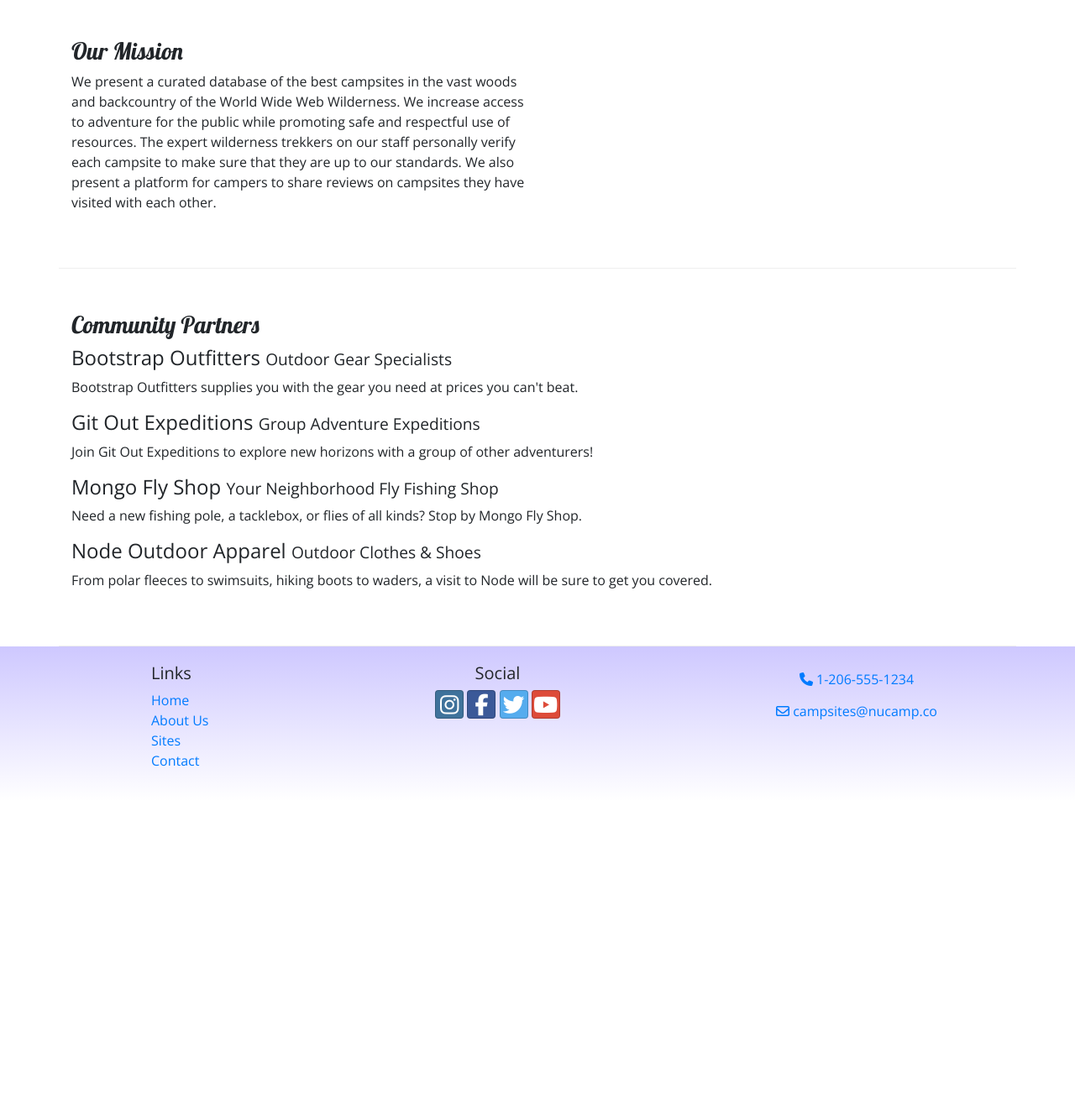
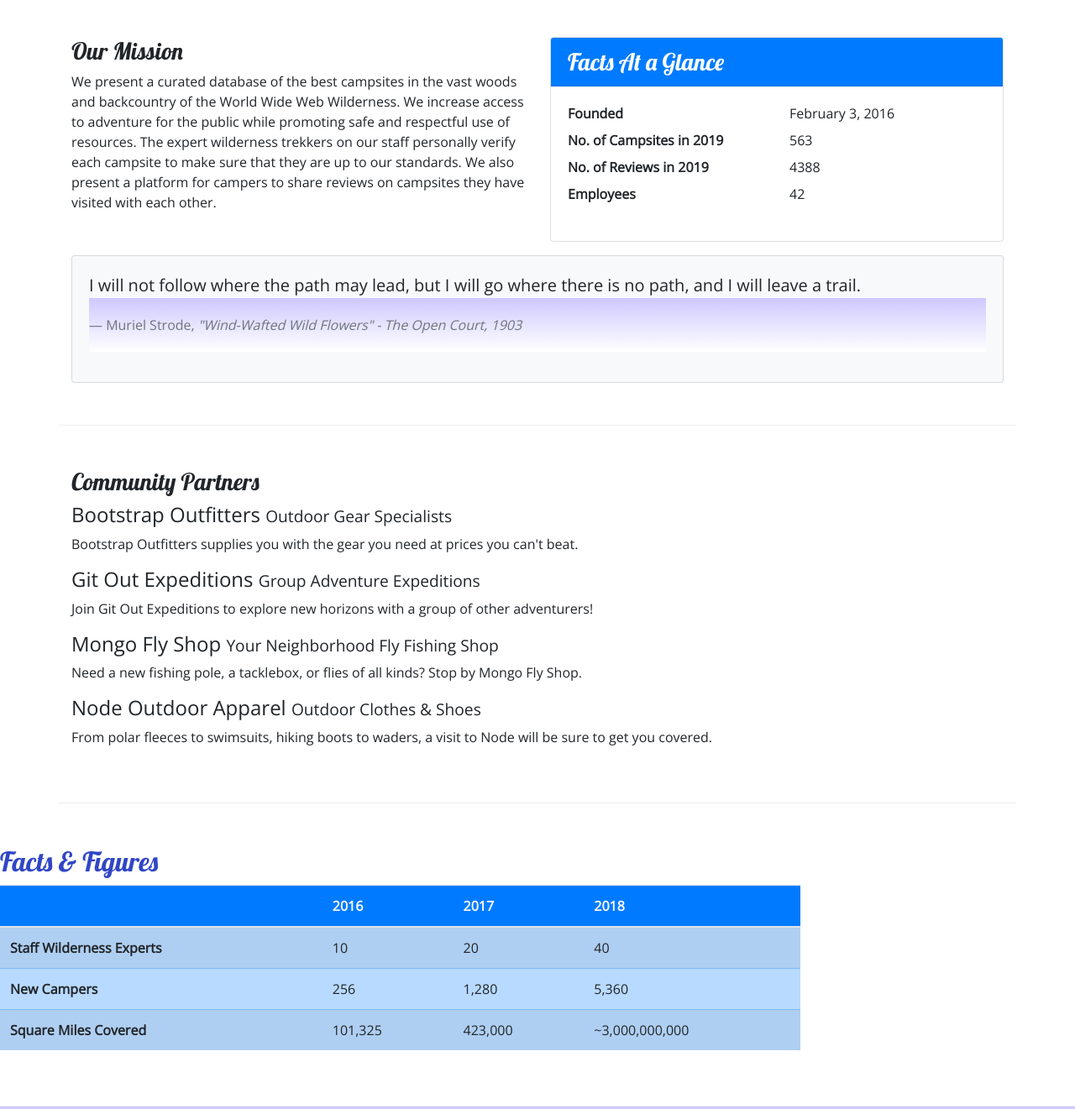
Before and after one commit to robbybates/Bootstrap-Project-Setup, a website: page aboutus.html in a window 1280 px wide. Shown: the part 360-1681 px from the top of the page at 84% size. Before the commit the page ends 1314 px from the top, so only its background shows below. Drawn offline with nearby package versions, Linux system fonts and the light colour scheme.

Commit message:
tables and such

```diff
--- a/aboutus.html
+++ b/aboutus.html
@@ -64,7 +64,36 @@
         <div class="row row-content">
             <div class="col-sm-6">
                 <h3>Our Mission</h3>
-                <p>We present a curated database of the best campsites in the vast woods and backcountry of the World Wide Web Wilderness. We increase access to adventure for the public while promoting safe and respectful use of resources. The expert wilderness trekkers on our staff personally verify each campsite to make sure that they are up to our standards. We also present a platform for campers to share reviews on campsites they have visited with each other.</p>
+                <p>We present a curated database of the best campsites in the vast woods and backcountry of the World Wide Web Wilderness. We increase access to adventure for the public while promoting safe and respectful use of resources. The expert wilderness trekkers on our staff personally verify each campsite to make sure that they are up to our standards. We also present a platform for campers to share reviews on campsites they have visited with  each other.</p>
+            </div>
+            <div class="col-sm-6">
+                <div class="card">
+                    <h3 class="card-header bg-primary text-white">Facts At a Glance</h3>
+                    <div class="card-body">
+                        <dl class="row">
+                            <dt class="col-6">Founded</dt>
+                            <dd class="col-6">February 3, 2016</dd>
+                            <dt class="col-6">No. of Campsites in 2019</dt>
+                            <dd class="col-6">563</dd>
+                            <dt class="col-6">No. of Reviews in 2019</dt>
+                            <dd class="col-6">4388</dd>
+                            <dt class="col-6">Employees</dt>
+                            <dd class="col-6">42</dd>
+                        </dl>
+                    </div>
+                </div>
+            </div>
+            <div class="col">
+                <div class="card bg-light mt-3">
+                    <blockquote class="blockquote card-body">
+                        <p class="mb-0">I will not follow where the path may lead, but I will go where there is no path, and I will leave a trail.</p>
+                        <footer class="blockquote-footer">Muriel Strode,
+                            <cite title="Source Title">"Wind-Wafted Wild Flowers" -
+                                The Open Court, 1903
+                            </cite>
+                        </footer>
+                    </blockquote>
+        		</div>
             </div>
         </div>
 
@@ -82,8 +111,47 @@
             </div>
         </div>
     </div>
+
+    <div class="row row-content">
+        <div class="col-sm-9">
+            <h2>Facts &amp; Figures</h2>
+            <div class="table-responsive">
+                   <table class="table table-striped">
+                    <thead>
+                        <tr class="bg-primary text-light">
+                            <th></th>
+                            <th>2016</th>
+                            <th>2017</th>
+                            <th>2018</th>
+                        </tr>
+                    </thead>
+                    <tbody class="table-primary">
+                        <tr>
+                            <th>Staff Wilderness Experts</th>
+                            <td>10</td>
+                            <td>20</td>
+                            <td>40</td>
+                        </tr>
+                        <tr>
+                            <th>New Campers</th>
+                            <td>256</td>
+                            <td>1,280</td>
+                            <td>5,360</td>
+                        </tr>
+                        <tr>
+                            <th>Square Miles Covered</th>
+                            <td>101,325</td>
+                            <td>423,000</td>
+                            <td>~3,000,000,000</td>
+                        </tr>
+                    </tbody>
+                </table>
+            </div>
+        </div>
+   </div>
+
 <!-- Start Footer -->
-    <footer>
+    <footer class="site-footer">
         <div class="container">
             <div class="row">
                 <div class="col-4 col-sm-2 offset-1">
--- a/css/styles.css
+++ b/css/styles.css
@@ -35,3 +35,8 @@ footer {
 .navbar {
     background-color: #901CAD;
 }
+
+.site-footer{
+    background-image: linear-gradient(#CEC8FF, white);
+    padding: 20px 0;
+}
```
